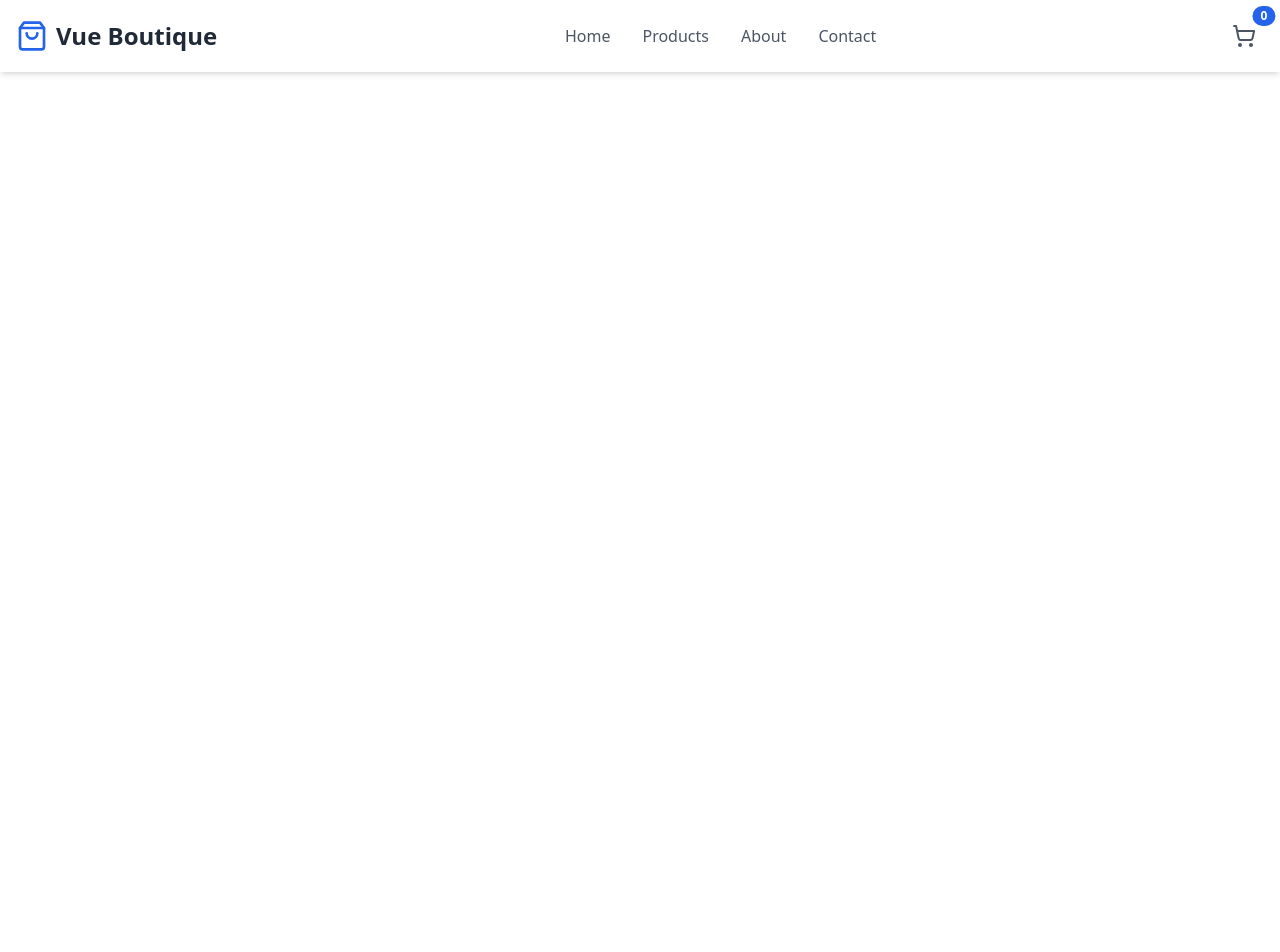
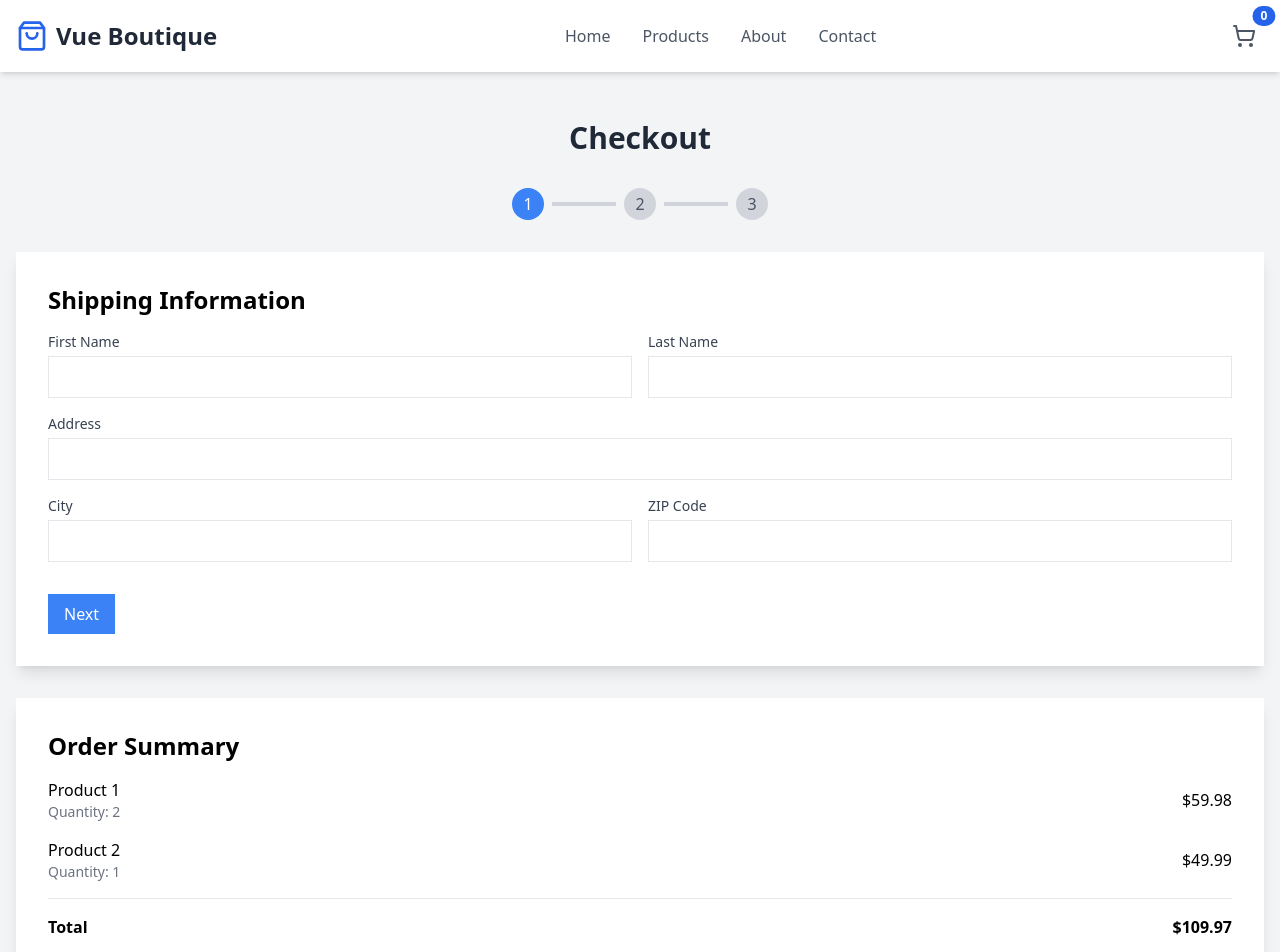
Before and after one commit to BrwaYaseen/vue-ecommerce, a Vue app: page /checkout in a window 1280 px wide. Shown: the top 952 px of the page. Before the commit the page ends 800 px from the top, so only its background shows below. Built offline with nearby package versions, Linux system fonts and the light colour scheme.

Commit message:
checkout page

```diff
--- a/src/router/index.js
+++ b/src/router/index.js
@@ -1,6 +1,7 @@
 import { createRouter, createWebHistory } from 'vue-router'
 import ProductsPage from '../views/ProductsPage.vue'
 import HomeView from '@/views/HomeView.vue'
+import CheckoutPage from '@/views/CheckoutPage.vue'
 
 const routes = [
   {
@@ -13,6 +14,11 @@ const routes = [
     name: 'Products',
     component: ProductsPage,
   },
+  {
+    path: '/checkout',
+    name: 'Checkout',
+    component: CheckoutPage,
+  },
   // Add other routes as needed
 ]
 
--- /dev/null
+++ b/src/views/CheckoutPage.vue
@@ -0,0 +1,263 @@
+<template>
+  <div class="bg-gray-100 min-h-screen py-12">
+    <div class="container mx-auto px-4">
+      <h1 class="text-3xl font-bold text-center text-gray-800 mb-8">
+        Checkout
+      </h1>
+
+      <!-- Checkout Steps -->
+      <div class="flex justify-center mb-8">
+        <div class="flex items-center">
+          <div
+            v-for="(step, index) in steps"
+            :key="step"
+            class="flex items-center"
+          >
+            <div
+              :class="`w-8 h-8 rounded-full flex items-center justify-center ${currentStep > index ? 'bg-green-500 text-white' : currentStep === index ? 'bg-blue-500 text-white' : 'bg-gray-300 text-gray-600'}`"
+            >
+              {{ index + 1 }}
+            </div>
+            <div
+              v-if="index < steps.length - 1"
+              class="w-16 h-1 mx-2"
+              :class="currentStep > index ? 'bg-green-500' : 'bg-gray-300'"
+            ></div>
+          </div>
+        </div>
+      </div>
+
+      <!-- Checkout Form -->
+      <div class="bg-white rounded-lg shadow-lg p-8 mb-8">
+        <!-- Shipping Information -->
+        <div v-if="currentStep === 0">
+          <h2 class="text-2xl font-semibold mb-4">Shipping Information</h2>
+          <div class="grid grid-cols-1 md:grid-cols-2 gap-4">
+            <div>
+              <label
+                class="block text-sm font-medium text-gray-700 mb-1"
+                for="firstName"
+                >First Name</label
+              >
+              <input
+                type="text"
+                id="firstName"
+                v-model="shippingInfo.firstName"
+                class="w-full px-3 py-2 border rounded-md"
+              />
+            </div>
+            <div>
+              <label
+                class="block text-sm font-medium text-gray-700 mb-1"
+                for="lastName"
+                >Last Name</label
+              >
+              <input
+                type="text"
+                id="lastName"
+                v-model="shippingInfo.lastName"
+                class="w-full px-3 py-2 border rounded-md"
+              />
+            </div>
+            <div class="md:col-span-2">
+              <label
+                class="block text-sm font-medium text-gray-700 mb-1"
+                for="address"
+                >Address</label
+              >
+              <input
+                type="text"
+                id="address"
+                v-model="shippingInfo.address"
+                class="w-full px-3 py-2 border rounded-md"
+              />
+            </div>
+            <div>
+              <label
+                class="block text-sm font-medium text-gray-700 mb-1"
+                for="city"
+                >City</label
+              >
+              <input
+                type="text"
+                id="city"
+                v-model="shippingInfo.city"
+                class="w-full px-3 py-2 border rounded-md"
+              />
+            </div>
+            <div>
+              <label
+                class="block text-sm font-medium text-gray-700 mb-1"
+                for="zipCode"
+                >ZIP Code</label
+              >
+              <input
+                type="text"
+                id="zipCode"
+                v-model="shippingInfo.zipCode"
+                class="w-full px-3 py-2 border rounded-md"
+              />
+            </div>
+          </div>
+        </div>
+
+        <!-- Payment Information -->
+        <div v-if="currentStep === 1">
+          <h2 class="text-2xl font-semibold mb-4">Payment Information</h2>
+          <div class="grid grid-cols-1 md:grid-cols-2 gap-4">
+            <div class="md:col-span-2">
+              <label
+                class="block text-sm font-medium text-gray-700 mb-1"
+                for="cardNumber"
+                >Card Number</label
+              >
+              <input
+                type="text"
+                id="cardNumber"
+                v-model="paymentInfo.cardNumber"
+                class="w-full px-3 py-2 border rounded-md"
+              />
+            </div>
+            <div>
+              <label
+                class="block text-sm font-medium text-gray-700 mb-1"
+                for="expirationDate"
+                >Expiration Date</label
+              >
+              <input
+                type="text"
+                id="expirationDate"
+                v-model="paymentInfo.expirationDate"
+                placeholder="MM/YY"
+                class="w-full px-3 py-2 border rounded-md"
+              />
+            </div>
+            <div>
+              <label
+                class="block text-sm font-medium text-gray-700 mb-1"
+                for="cvv"
+                >CVV</label
+              >
+              <input
+                type="text"
+                id="cvv"
+                v-model="paymentInfo.cvv"
+                class="w-full px-3 py-2 border rounded-md"
+              />
+            </div>
+          </div>
+        </div>
+
+        <!-- Order Review -->
+        <div v-if="currentStep === 2">
+          <h2 class="text-2xl font-semibold mb-4">Review Your Order</h2>
+          <div class="bg-gray-50 p-4 rounded-md mb-4">
+            <h3 class="font-semibold mb-2">Shipping Address</h3>
+            <p>{{ shippingInfo.firstName }} {{ shippingInfo.lastName }}</p>
+            <p>{{ shippingInfo.address }}</p>
+            <p>{{ shippingInfo.city }}, {{ shippingInfo.zipCode }}</p>
+          </div>
+          <div class="bg-gray-50 p-4 rounded-md">
+            <h3 class="font-semibold mb-2">Payment Method</h3>
+            <p>Card ending in {{ paymentInfo.cardNumber.slice(-4) }}</p>
+          </div>
+        </div>
+
+        <!-- Navigation Buttons -->
+        <div class="flex justify-between mt-8">
+          <button
+            v-if="currentStep > 0"
+            @click="currentStep--"
+            class="px-4 py-2 bg-gray-300 text-gray-700 rounded-md hover:bg-gray-400 transition duration-300"
+          >
+            Previous
+          </button>
+          <button
+            v-if="currentStep < 2"
+            @click="currentStep++"
+            class="px-4 py-2 bg-blue-500 text-white rounded-md hover:bg-blue-600 transition duration-300"
+          >
+            Next
+          </button>
+          <button
+            v-if="currentStep === 2"
+            @click="placeOrder"
+            class="px-4 py-2 bg-green-500 text-white rounded-md hover:bg-green-600 transition duration-300"
+          >
+            Place Order
+          </button>
+        </div>
+      </div>
+
+      <!-- Order Summary -->
+      <div class="bg-white rounded-lg shadow-lg p-8">
+        <h2 class="text-2xl font-semibold mb-4">Order Summary</h2>
+        <div class="space-y-4">
+          <div
+            v-for="item in cart"
+            :key="item.id"
+            class="flex justify-between items-center"
+          >
+            <div>
+              <h3 class="font-medium">{{ item.name }}</h3>
+              <p class="text-sm text-gray-500">Quantity: {{ item.quantity }}</p>
+            </div>
+            <p class="font-medium">
+              ${{ (item.price * item.quantity).toFixed(2) }}
+            </p>
+          </div>
+        </div>
+        <div class="border-t mt-4 pt-4">
+          <div class="flex justify-between items-center font-semibold">
+            <p>Total</p>
+            <p>${{ cartTotal.toFixed(2) }}</p>
+          </div>
+        </div>
+      </div>
+    </div>
+  </div>
+</template>
+
+<script setup>
+import { ref, computed } from 'vue'
+
+const steps = ['Shipping', 'Payment', 'Review']
+const currentStep = ref(0)
+
+const shippingInfo = ref({
+  firstName: '',
+  lastName: '',
+  address: '',
+  city: '',
+  zipCode: '',
+})
+
+const paymentInfo = ref({
+  cardNumber: '',
+  expirationDate: '',
+  cvv: '',
+})
+
+// Sample cart data (replace with your actual cart data)
+const cart = ref([
+  { id: 1, name: 'Product 1', price: 29.99, quantity: 2 },
+  { id: 2, name: 'Product 2', price: 49.99, quantity: 1 },
+])
+
+const cartTotal = computed(() => {
+  return cart.value.reduce(
+    (total, item) => total + item.price * item.quantity,
+    0,
+  )
+})
+
+const placeOrder = () => {
+  // Implement order placement logic here
+  console.log('Order placed!', {
+    shippingInfo: shippingInfo.value,
+    paymentInfo: paymentInfo.value,
+    cart: cart.value,
+  })
+  // You might want to send this data to your backend, clear the cart, and navigate to a confirmation page
+}
+</script>
```
